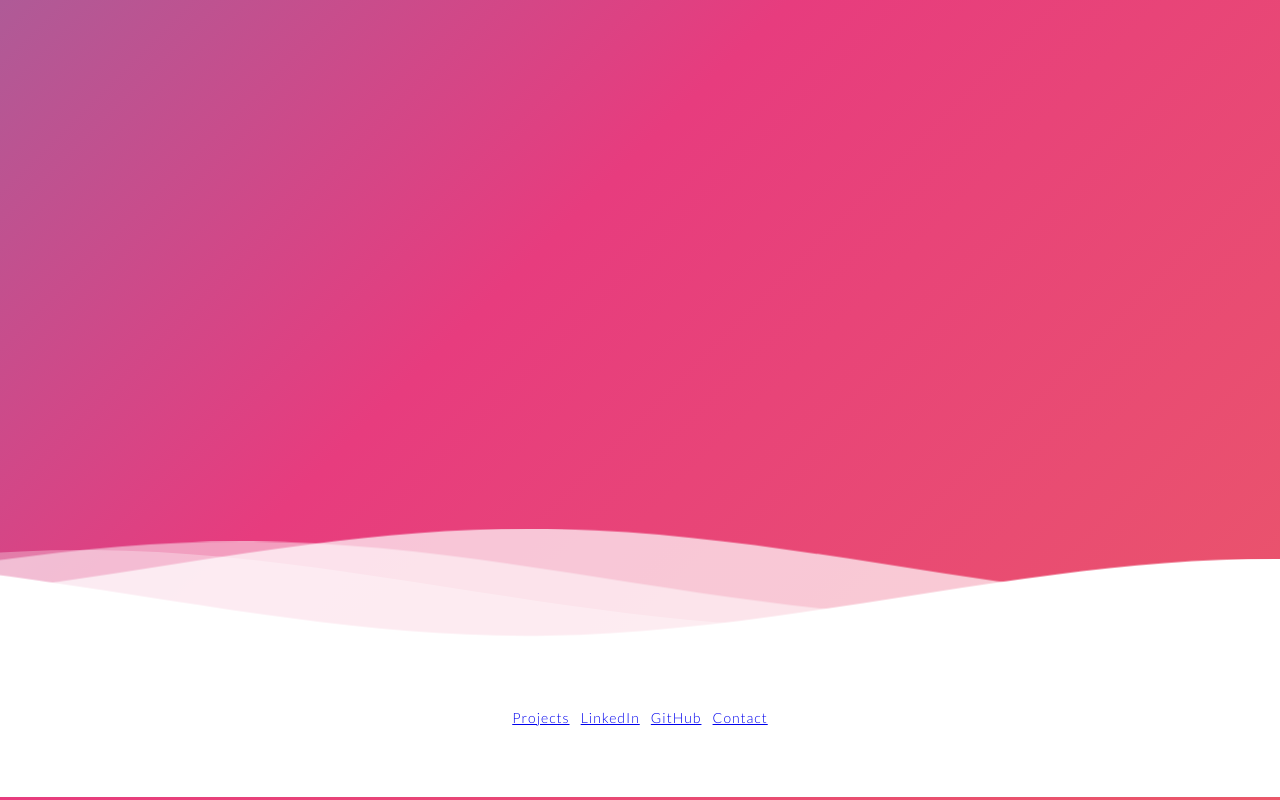
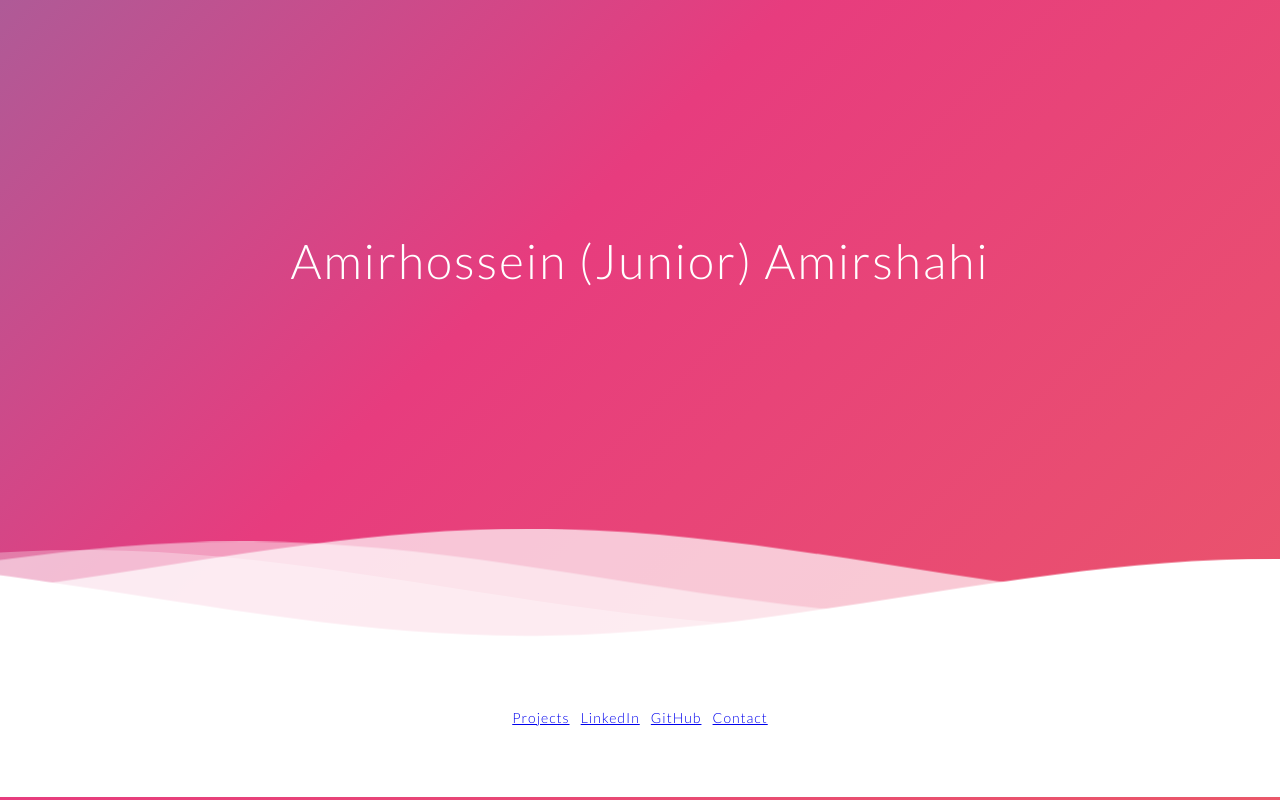
Before and after one commit to iAmirhossein/datawisdom, a plain HTML site: page index.html in a window 1280 px wide. Drawn offline with Linux system fonts and the light colour scheme.

Commit message:
Update index.html

```diff
--- a/index.html
+++ b/index.html
@@ -12,7 +12,7 @@
 <body>
   <div class="header">
     <div class="inner-header flex">
-
+     <h1>Amirhossein <span class="break"></span>(Junior)<span class="break"></span> Amirshahi</h1>
     </div>
 
     <div>
```
